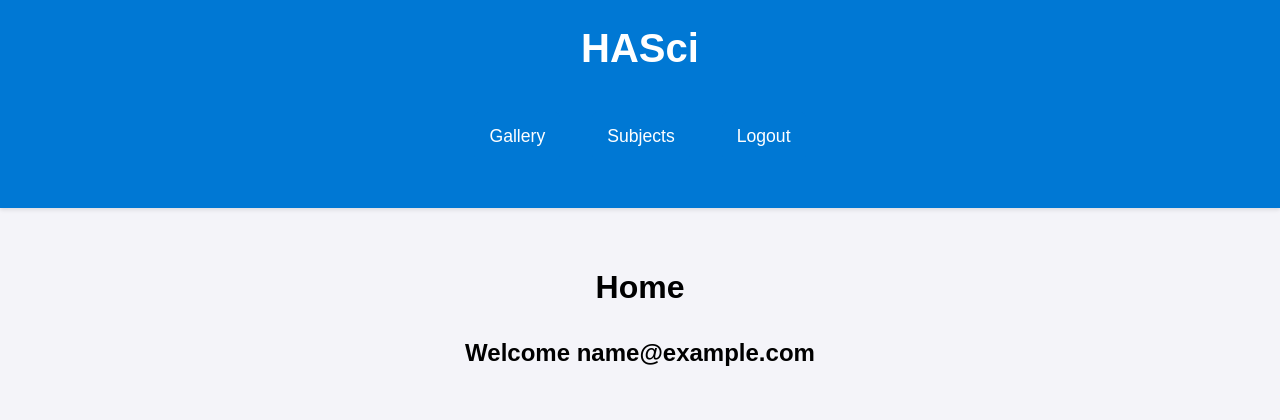
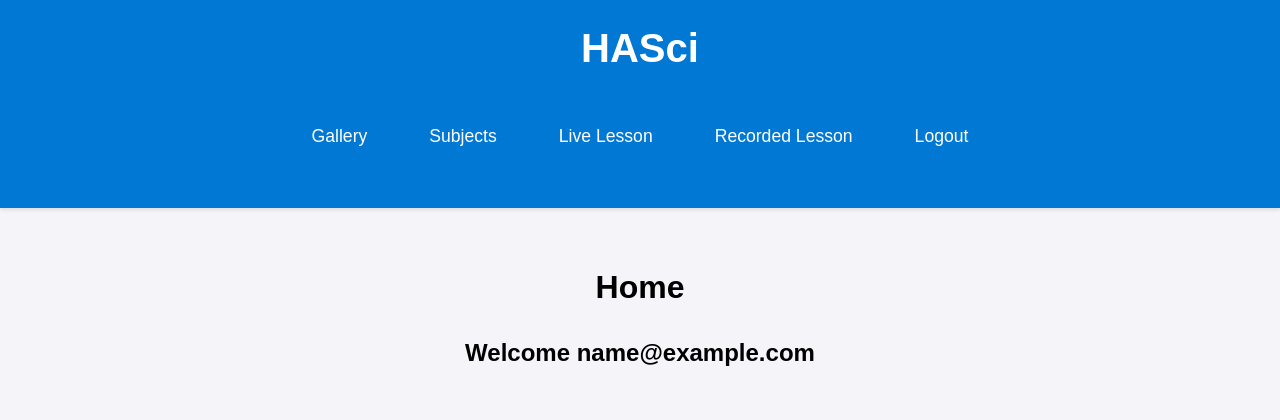
Before and after one commit to ratshikuni/slackers, a Flask app: page /home in a window 1280 px wide. Shown: the top 420 px of the page. Run offline with Flask 3, Linux system fonts and the light colour scheme; the visitor is signed in with stand-in values (Sample User, id 1).

Commit message:
chore : readded missing html pages

```diff
--- a/templates/navbar.html
+++ b/templates/navbar.html
@@ -12,6 +12,8 @@
       <!-- Always visible links -->
       <li><a href="{{ url_for('gallery') }}">Gallery</a></li>
       <li><a href="{{ url_for('subject') }}">Subjects</a></li>
+      <li><a href="{{ url_for('live_lesson') }}">Live Lesson</a></li>
+      <li><a href="{{ url_for('recorded_lesson') }}">Recorded Lesson</a></li>
 
       <!-- Logout link should always be last -->
       {% if session.get('is_logged_in', False) %}
```
